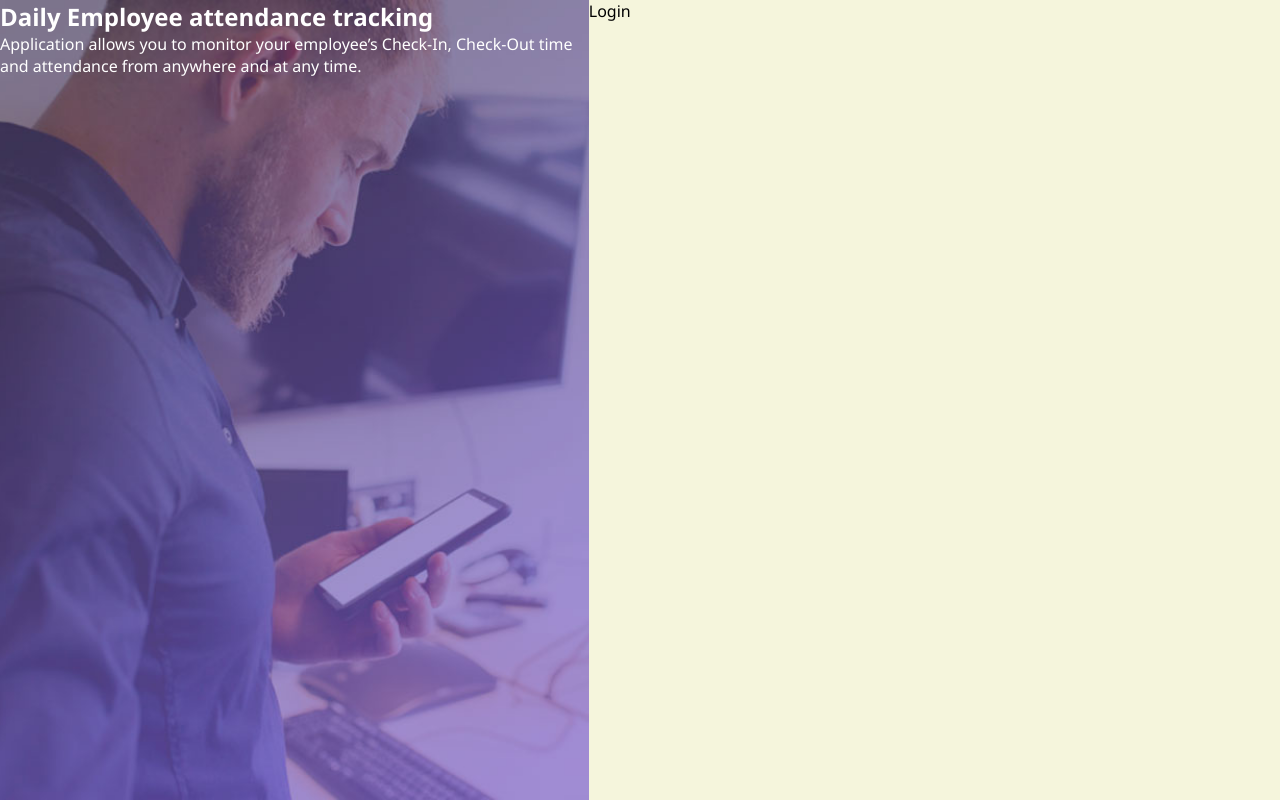
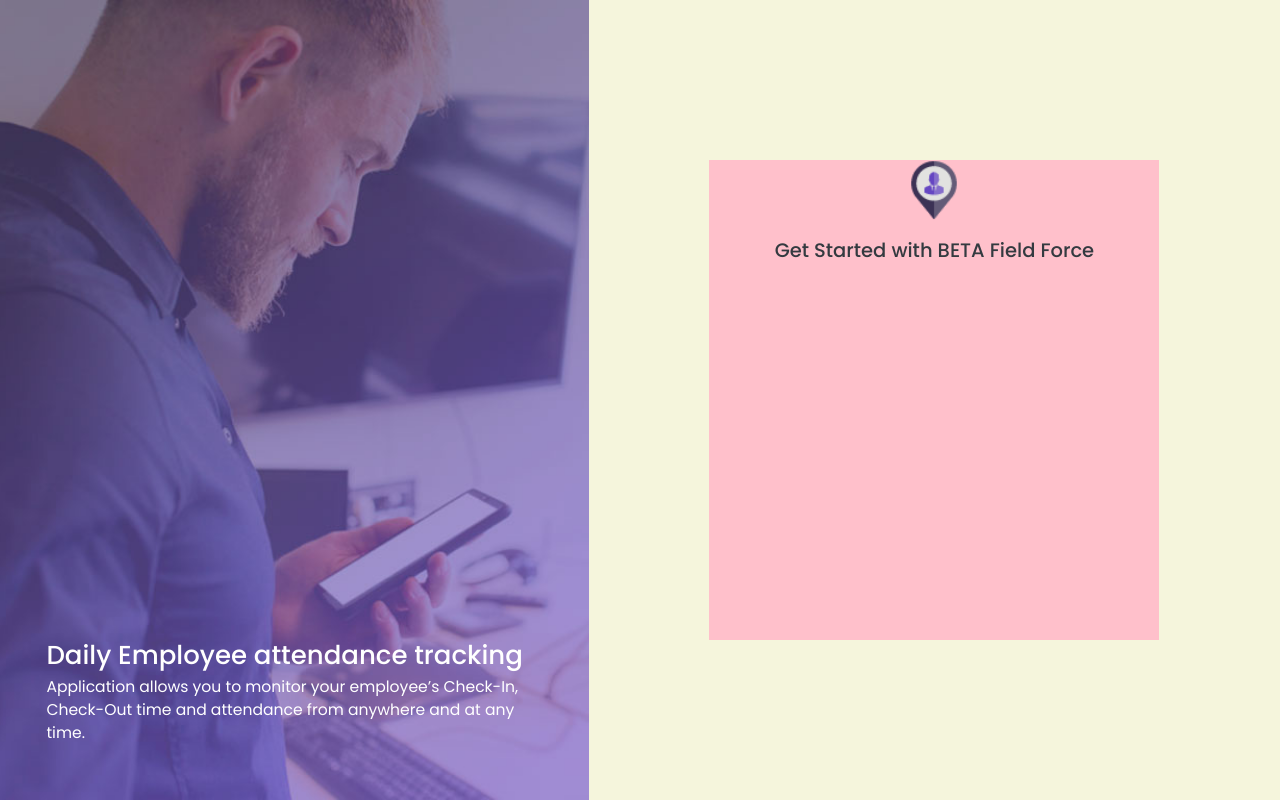
Before and after one commit to abhijeet-maity/PayrollTask, a React (Vite) app: page /login in a window 1280 px wide. Built offline with nearby package versions, Linux system fonts and the light colour scheme.

Commit message:
Styled Prelogin layout

```diff
--- a/src/index.css
+++ b/src/index.css
@@ -1,7 +1,10 @@
+@import url("https://fonts.googleapis.com/css2?family=Poppins:ital,wght@0,100;0,200;0,300;0,400;0,500;0,600;0,700;0,800;0,900;1,100;1,200;1,300;1,400;1,500;1,600;1,700;1,800;1,900&display=swap");
+
 * {
   margin: 0;
   padding: 0;
   box-sizing: border-box;
+  font-family: "Poppins", sans-serif;
 }
 
 /* :root {
--- a/src/layouts/PreLogin/PreLogin.module.scss
+++ b/src/layouts/PreLogin/PreLogin.module.scss
@@ -11,9 +11,22 @@
         background-image: url("../../assets/PreLoginImage.jpg");
         background-size: cover;
         background-position: center;
+        display: flex;
+        justify-content: center;
+        align-items: flex-end;
 
         .textSection {
             color: White;
+            margin-bottom: 3.5rem;
+            width: 31rem;
+
+            h2 {
+                font-size: 1.625rem;
+                font-weight: 500;
+            }
+            p {
+                font-size: 0.975rem;
+            }
         }
     }
 
@@ -21,5 +34,8 @@
         width: 54%;
         height: 100%;
         background-color: beige;
+        display: flex;
+        justify-content: center;
+        align-items: center;
     }
 }
--- a/src/pages/Login.jsx
+++ /dev/null
@@ -1,9 +0,0 @@
-import React from 'react';
-
-const Login = () => {
-  return (
-    <div>Login</div>
-  )
-}
-
-export default Login;
--- /dev/null
+++ b/src/pages/Login/Login.jsx
@@ -0,0 +1,18 @@
+import React from "react";
+import styles from "./Login.module.scss";
+import logo from "../../assets/FFC-logo.png";
+
+const Login = () => {
+  return (
+    <div className={styles.LoginPage}>
+      <div className={styles.headText}>
+        <img src={logo} alt="logo" />
+        <h4>Get Started with BETA Field Force</h4>
+      </div>
+      <div className={styles.inputSection}></div>
+      <div classname={styles.buttonSection}></div>
+    </div>
+  );
+};
+
+export default Login;
--- /dev/null
+++ b/src/pages/Login/Login.module.scss
@@ -0,0 +1,28 @@
+.LoginPage {
+    width: 28.125rem;
+    height: 30rem;
+    background-color: pink;
+
+    .headText {
+        display: flex;
+        flex-direction: column;
+        align-items: center;
+        gap: 1rem;
+
+        img {
+            width: 60px;
+            height: 60px;
+        }
+
+        h4 {
+            font-size: 19.5px;
+            color:  #343a40;
+            font-weight: 500;
+        }
+    }
+
+    .inputSection {
+
+    }
+
+}
--- a/src/router.jsx
+++ b/src/router.jsx
@@ -1,7 +1,7 @@
 import { createBrowserRouter, Navigate } from "react-router-dom";
 import { PATH } from "./utils/pagePath";
 import PublicRoute from "./auth-routes/PublicRoute";
-import Login from "./pages/Login";
+import Login from "./pages/Login/Login";
 import PreLogin from "./layouts/PreLogin/PreLogin";
 
 export const router = createBrowserRouter([
```
Also changed, not shown: src/assets/FFC-logo.png (added).
